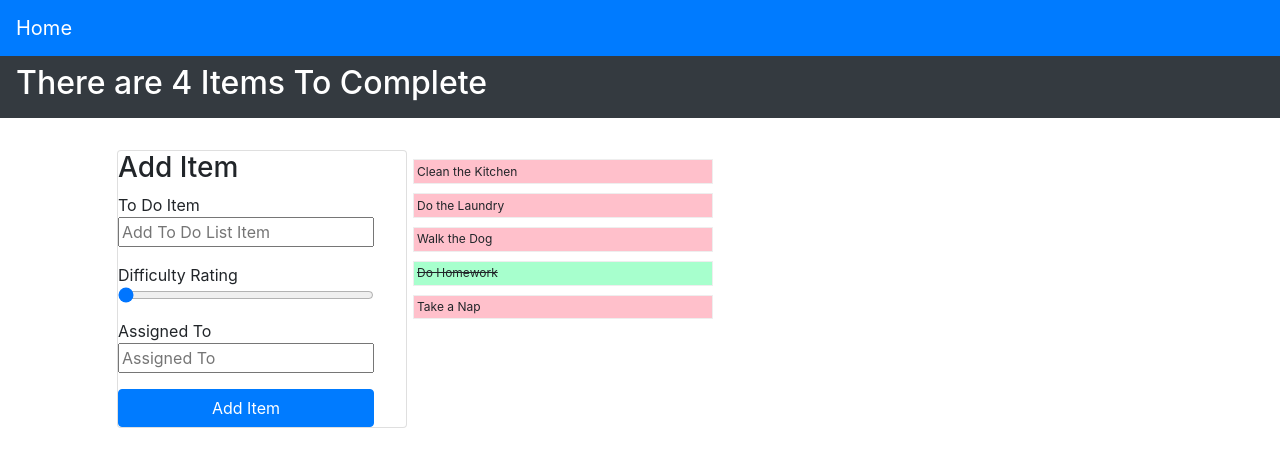
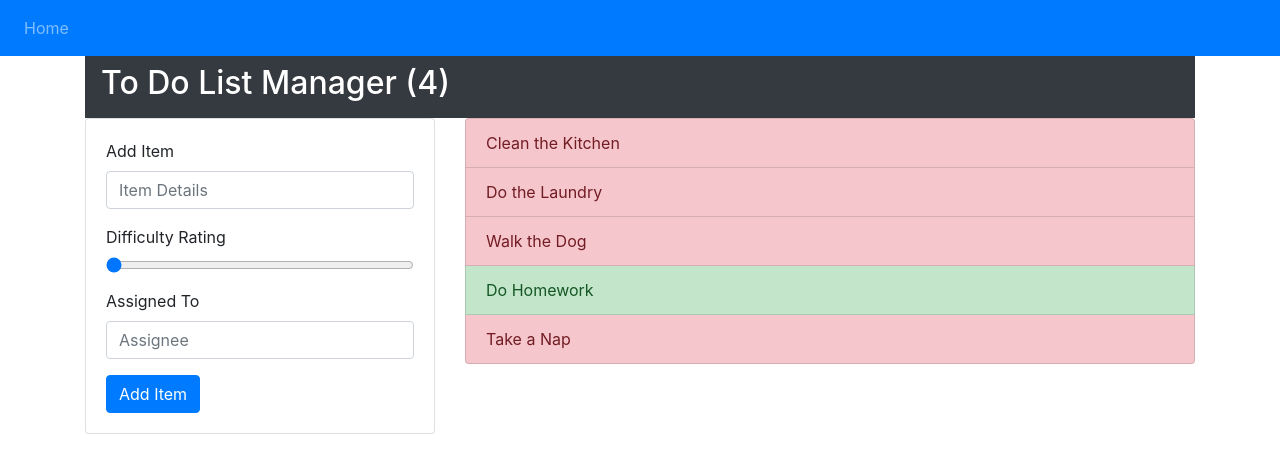
Before and after one commit to lulusevignon-401-advanced-javascript/todo, a React (Create React App) app: page / in a window 1280 px wide. Shown: the top 466 px of the page. Built offline with nearby package versions, Linux system fonts and the light colour scheme.

Commit message:
added more bootstrap and fixed the form

```diff
--- a/src/components/todo/form.js
+++ b/src/components/todo/form.js
@@ -1,6 +1,7 @@
 import React, { useState, useEffect } from 'react';
 import Card from 'react-bootstrap/Card'
 import Button from 'react-bootstrap/Button'
+import Form from 'react-bootstrap/Form'
 
 function TodoForm(props){
 
@@ -24,29 +25,59 @@ function TodoForm(props){
 
 
 
+  // returnx (
+  //   <Card>
+  //     <h3>Add Item</h3>
+  //     <form onSubmit={handleSubmit}>
+  //       <label>
+  //         <span>To Do Item</span>
+  //         <input
+  //           name="text"
+  //           placeholder="Add To Do List Item"
+  //           onChange={handleInputChange}
+  //         />
+  //       </label>
+  //       <label>
+  //         <span>Difficulty Rating</span>
+  //         <input defaultValue="1" type="range" min="1" max="5" name="difficulty" onChange={handleInputChange} />
+  //       </label>
+  //       <label>
+  //         <span>Assigned To</span>
+  //         <input type="text" name="assignee" placeholder="Assigned To" onChange={handleInputChange} />
+  //       </label>
+  //       <Button>Add Item</Button>
+  //     </form>
+  //   </Card>
+  // );
+
+
   return (
     <Card>
-      <h3>Add Item</h3>
-      <form onSubmit={handleSubmit}>
-        <label>
-          <span>To Do Item</span>
-          <input
-            name="text"
-            placeholder="Add To Do List Item"
-            onChange={handleInputChange}
-          />
-        </label>
-        <label>
-          <span>Difficulty Rating</span>
-          <input defaultValue="1" type="range" min="1" max="5" name="difficulty" onChange={handleInputChange} />
-        </label>
-        <label>
-          <span>Assigned To</span>
-          <input type="text" name="assignee" placeholder="Assigned To" onChange={handleInputChange} />
-        </label>
-        <Button>Add Item</Button>
-      </form>
-    </Card>
+      <Card.Body>
+  <Form onSubmit={handleSubmit}>
+  <Form.Group controlId="formBasicEmail">
+    <Form.Label>Add Item</Form.Label>
+    <Form.Control name="text" type="text" placeholder="Item Details" onChange={handleInputChange} />
+
+  </Form.Group>
+  <Form.Group controlId="rating">
+  <Form.Label>Difficulty Rating</Form.Label>
+  <Form.Control name="difficulty" type="range" defaultValue="1" min="1" max="5" onChange={handleInputChange}/>
+  </Form.Group>
+  <Form.Group controlId="formBasicPassword">
+    <Form.Label>Assigned To</Form.Label>
+    <Form.Control  name="assignee" type="text" placeholder="Assignee" onChange={handleInputChange} />
+
+  </Form.Group>
+  <Form.Group controlId="formBasicCheckbox">
+
+  </Form.Group>
+  <Button variant="primary" type="submit">
+    Add Item
+  </Button>
+</Form>
+</Card.Body>
+</Card>
   );
 
 }
--- a/src/components/todo/list.js
+++ b/src/components/todo/list.js
@@ -3,18 +3,18 @@ import ListGroup from 'react-bootstrap/ListGroup'
 
 function TodoList(props) {
   return (
-    <ul>
+    <ListGroup>
       {props.list.map(item => (
-        <li
-          className={`complete-${item.complete.toString()}`}
+        <ListGroup.Item action variant={ item.complete ? "success" : "danger"}
+          // className={`complete-${item.complete.toString()}`}
           key={item._id}
         >
           <span onClick={() => props.handleComplete(item._id)}>
             {item.text}
           </span>
-        </li>
+        </ListGroup.Item>
       ))}
-    </ul>
+    </ListGroup>
   );
 }
 
--- a/src/components/todo/todo.js
+++ b/src/components/todo/todo.js
@@ -3,7 +3,9 @@ import TodoForm from './form.js';
 import TodoList from './list.js';
 
 import Navbar from 'react-bootstrap/Navbar';
-import Container from 'react-bootstrap/Container'
+import Container from 'react-bootstrap/Container';
+import Row from 'react-bootstrap/Row';
+import Col from 'react-bootstrap/Col';
 
 
 import './todo.scss';
@@ -23,6 +25,7 @@ function ToDo() {
 
     setList(updatedList);
   }, []);
+
   const addItem = (item) => {
     item._id = Math.random();
     item.complete = false;
@@ -44,31 +47,41 @@ function ToDo() {
 
   return (
     <>
+      <Container>
+      <Row>
+          <Col>
         <header>
           <Navbar bg="dark" style={{ color : "#FFF" }}>
           <h2>
-          There are {list.filter(item => !item.complete).length} Items To Complete
+          To Do List Manager ({list.filter(item => !item.complete).length})
           </h2>
           </Navbar>
 
         </header>
+        </Col>
+        </Row>
 
-      <Container>
+      <Row>
+          <Col md={4}>
 
-        <section className="todo">
+        {/* <section className="todo"> */}
 
           <div>
             <TodoForm handleSubmit={addItem} />
           </div>
+          </Col>
 
+          <Col md={8}>
           <div>
             <TodoList
               list={list}
               handleComplete={toggleComplete}
               />
           </div>
-        </section>
+          </Col>
+        {/* </section> */}
 
+        </Row>
         </Container>
     </>
   );
--- a/src/header.js
+++ b/src/header.js
@@ -1,12 +1,15 @@
 import React from 'react'
 import Navbar from 'react-bootstrap/Navbar'
+import Nav from 'react-bootstrap/Nav'
 
 function Header(){
   return(
     <header>
       <Navbar bg="primary" variant="dark">
 
-      <Navbar.Brand href="#">Home</Navbar.Brand>
+      <Nav className="mr-auto">
+        <Nav.Link>Home</Nav.Link>
+      </Nav>
 
       </Navbar>
 
```
Also changed, not shown: 1 other file (tests, documents, lock files or other folders).
